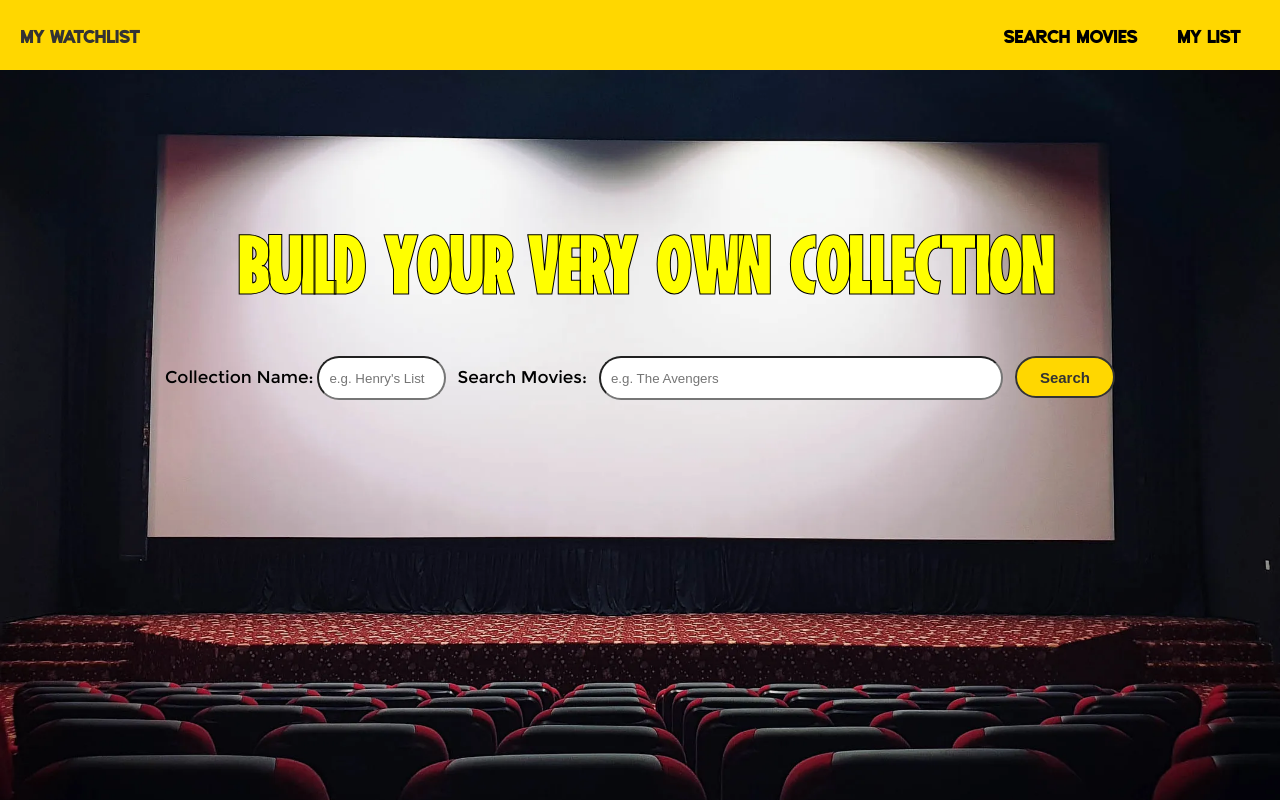
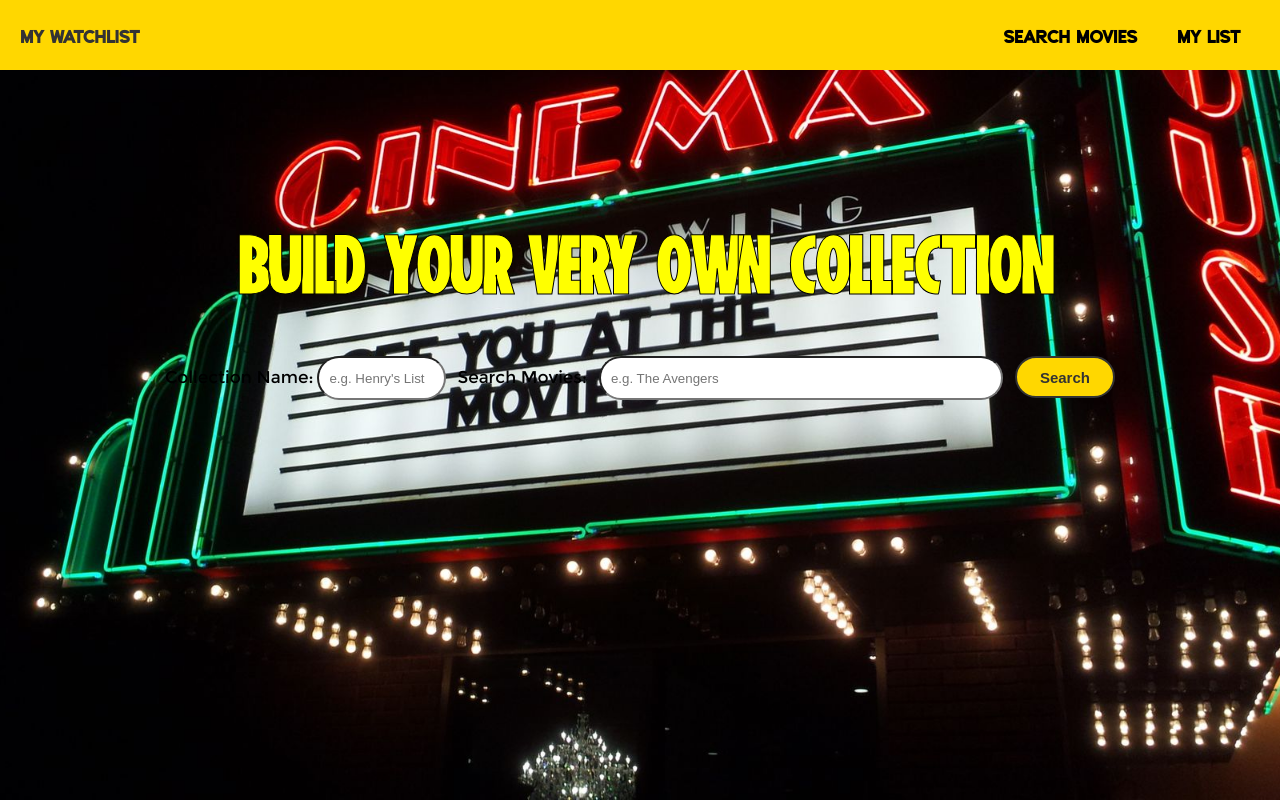
Before and after one commit to hliu12/Movie-App, a website: page public/search.html in a window 1280 px wide. Drawn offline with Linux system fonts and the light colour scheme.

Commit message:
Update search.html

```diff
--- a/public/search.html
+++ b/public/search.html
@@ -9,7 +9,7 @@
     <style>
       body {
         color: #fff;
-        background-image: url("./img/theatre.webp");
+        background-image: url("./img/background2.jpg");
         background-size: cover;
         background-repeat: no-repeat;
         background-attachment: fixed;
```
